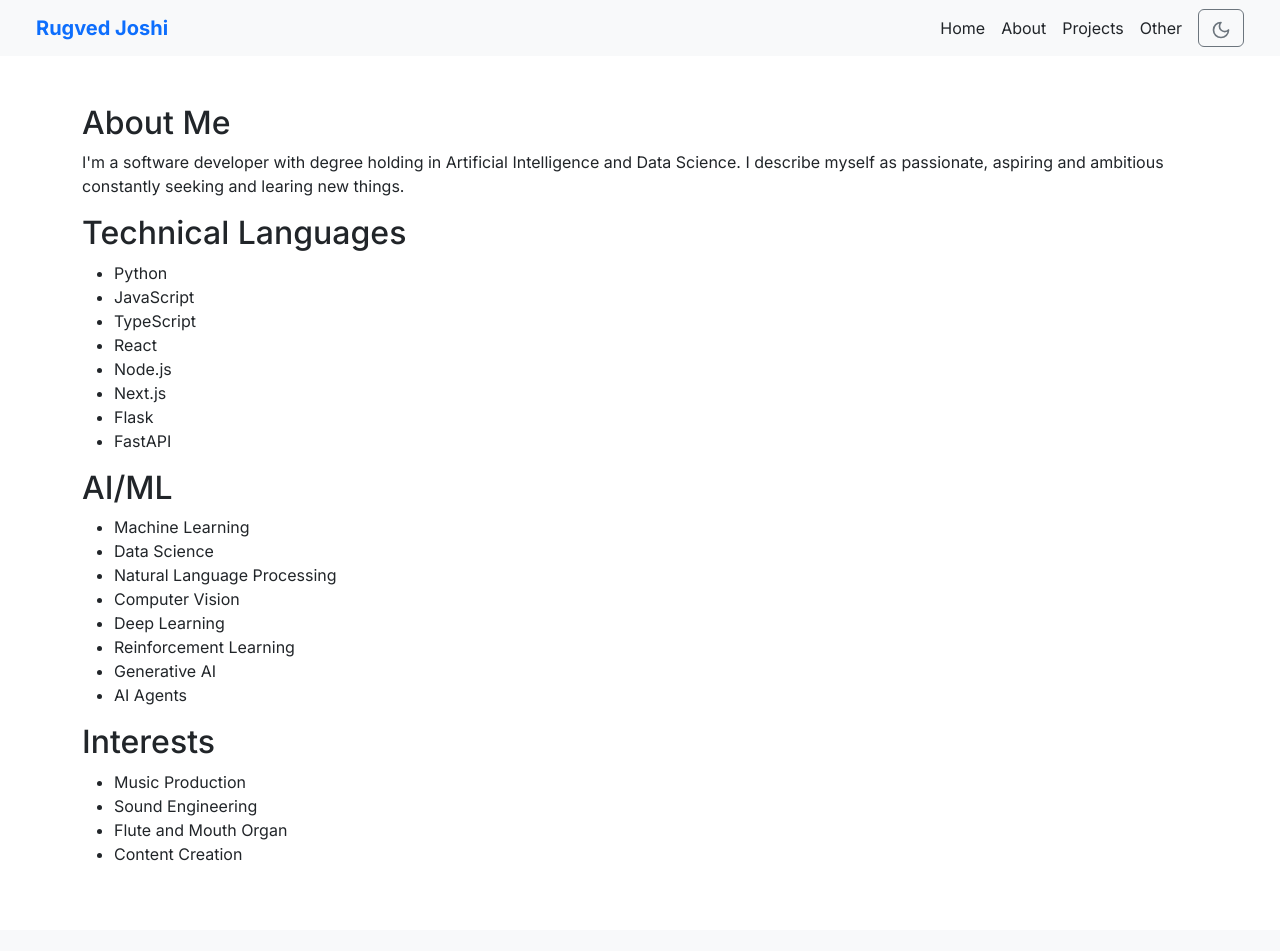
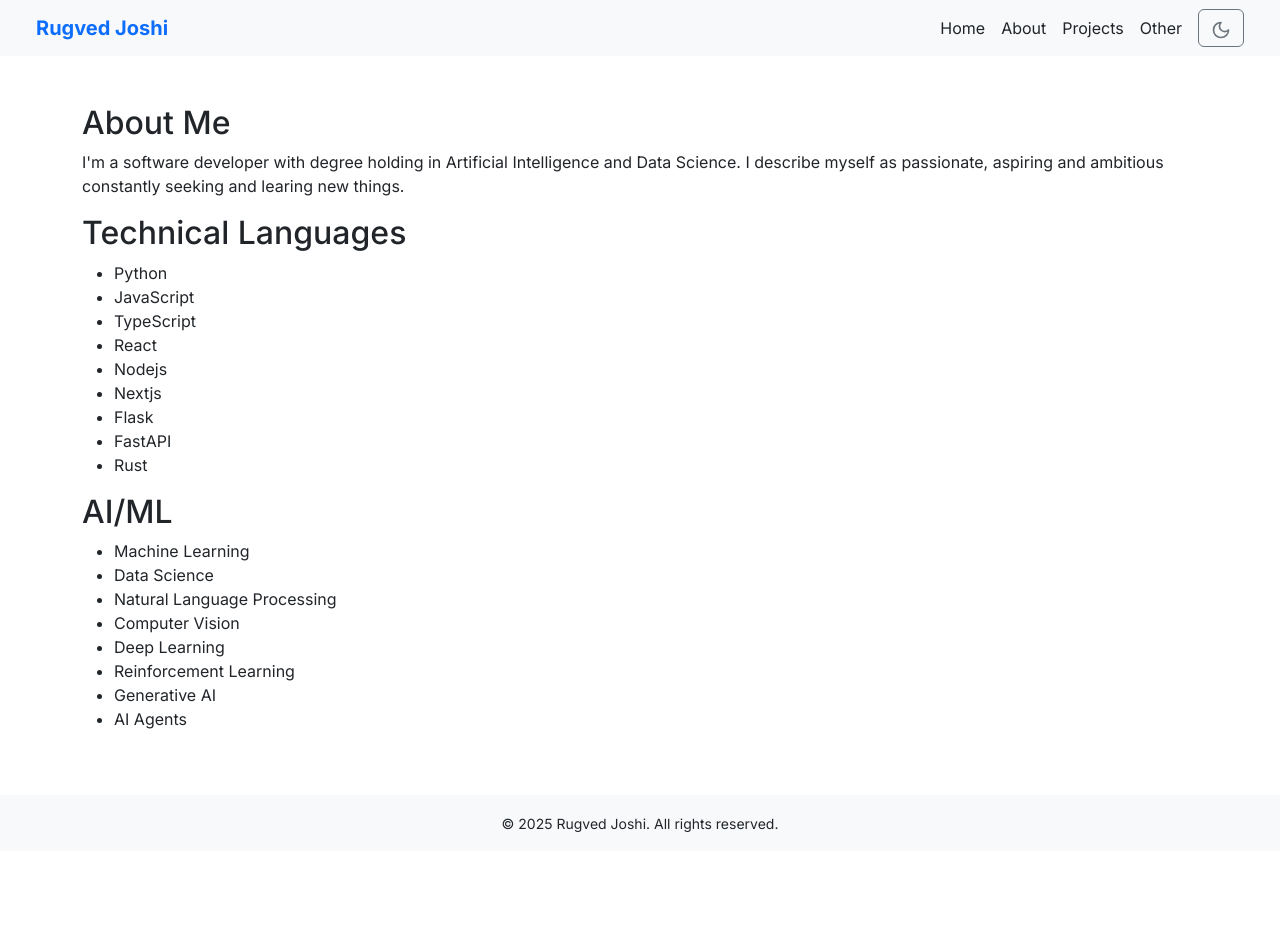
Before and after one commit to joshirugved11/portfolio, a Next.js app: page /about in a window 1280 px wide. Shown: the top 951 px of the page. After the commit the page ends 851 px from the top, so only its background shows below. Built offline with nearby package versions, Linux system fonts and the light colour scheme.

Commit message:
updated about and other sections

```diff
--- a/app/about/page.tsx
+++ b/app/about/page.tsx
@@ -13,10 +13,11 @@ export default function About() {
         <li>JavaScript</li>
         <li>TypeScript</li>
         <li>React</li>
-        <li>Node.js</li>
-        <li>Next.js</li>
+        <li>Nodejs</li>
+        <li>Nextjs</li>
         <li>Flask</li>
         <li>FastAPI</li>
+        <li>Rust</li>
       </ul>
 
       <h2>AI/ML</h2>
@@ -30,14 +31,6 @@ export default function About() {
         <li>Generative AI</li>
         <li>AI Agents</li>
       </ul>
-
-      <h2>Interests</h2>
-      <ul>
-        <li>Music Production</li>
-        <li>Sound Engineering</li>
-        <li>Flute and Mouth Organ</li>
-        <li>Content Creation</li>
-      </ul>
     </section>
   );
 }
```
Also changed, not shown: app/other/page.tsx (+4 -4 lines).
